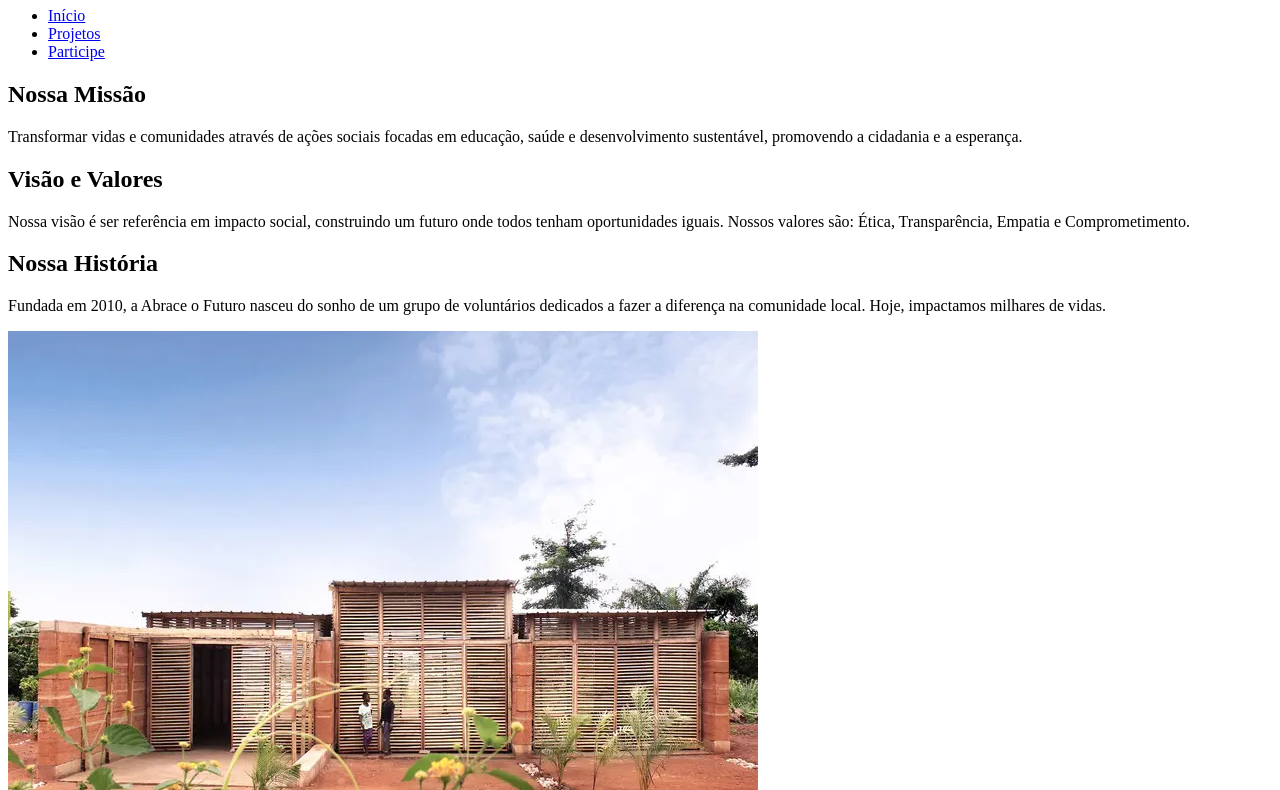
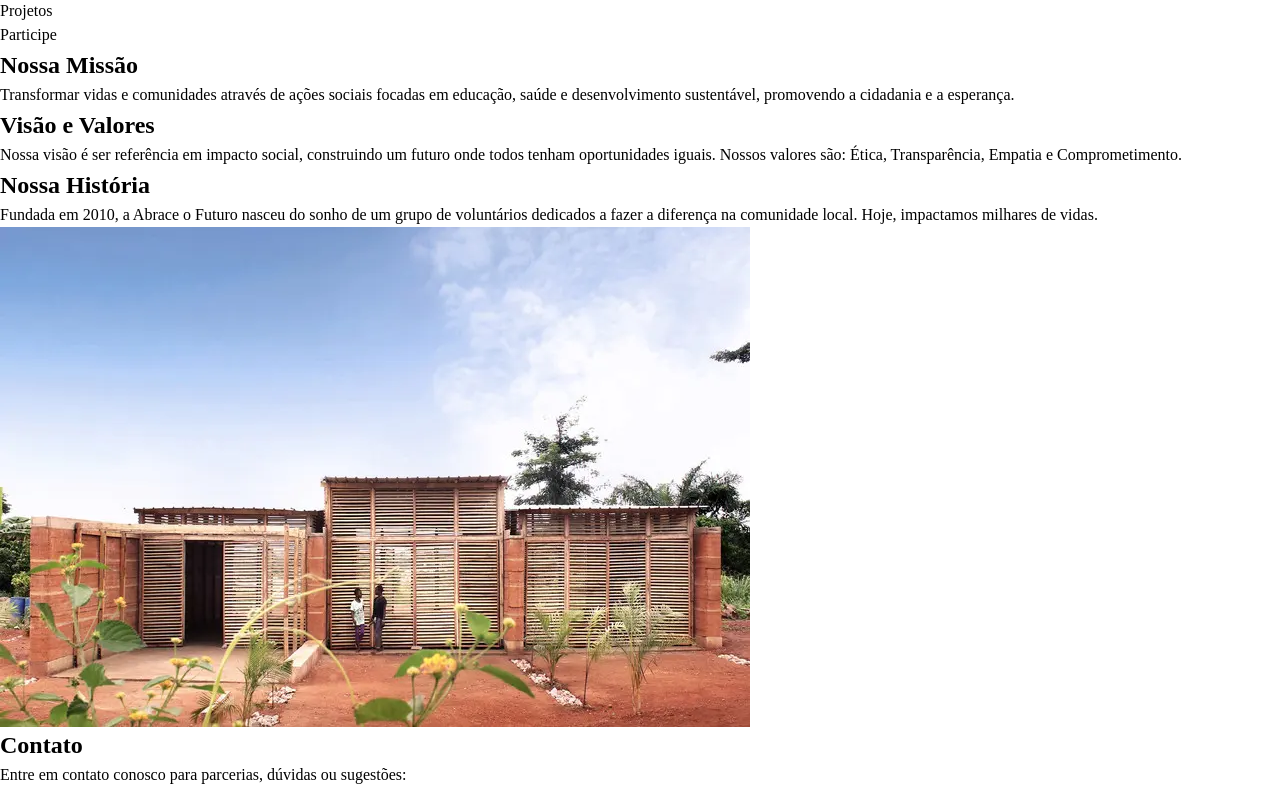
Before and after one commit to Leonardo-Ferreira98/projeto-ong-web, a plain HTML site: page index.html in a window 1280 px wide. Shown: the part 73-863 px from the top of the page. Drawn offline with Linux system fonts and the light colour scheme.

Commit message:
Add files via upload
Criação do Design System e estrutura CSS

```diff
--- /dev/null
+++ b/assets/css/reset.css
@@ -0,0 +1,39 @@
+/* Arquivo: assets/css/reset.css
+  Descrição: Remove estilos padrão do navegador (Normalize/Reset básico).
+*/
+
+/* Reseta o box-sizing para um modelo mais intuitivo */
+*,
+*::before,
+*::after {
+  box-sizing: border-box;
+}
+
+/* Remove margens e paddings padrão */
+body, h1, h2, h3, h4, h5, h6, p, ul, li, figure, figcaption, blockquote, dl, dd, fieldset, legend {
+  margin: 0;
+  padding: 0;
+}
+
+/* Remove estilos de lista padrão */
+ul {
+  list-style: none;
+}
+
+/* Garante que imagens sejam responsivas por padrão */
+img, picture, video, canvas, svg {
+  display: block;
+  max-width: 100%;
+}
+
+/* Remove decoração e cor de links padrão */
+a {
+  text-decoration: none;
+  color: inherit;
+}
+
+/* Torna o body 100% da altura da viewport */
+body {
+  min-height: 100vh;
+  line-height: 1.5;
+}
--- /dev/null
+++ b/assets/css/variables.css
@@ -0,0 +1,55 @@
+/* Arquivo: assets/css/variables.css
+  Descrição: Define o Sistema de Design (Design System) do projeto.
+  Contém: Paleta de Cores, Tipografia e Espaçamentos (Requisitos da Entrega II).
+*/
+
+/* O :root permite que essas variáveis sejam globais (usadas em todos os arquivos) */
+:root {
+
+  /* --- 1. Paleta de Cores (8+ cores) --- */
+
+  /* Primárias (Azul - confiança, seriedade) */
+  --cor-primaria: #005f9e;
+  --cor-primaria-escura: #004a7c;
+
+  /* Secundárias (Laranja - ação, humanitário) */
+  --cor-secundaria: #f39c12;
+  --cor-secundaria-escura: #d0840e;
+
+  /* Neutras (Para fundos, textos e bordas) */
+  --cor-neutra-clara-1: #ffffff;         /* Branco puro */
+  --cor-neutra-clara-2: #f4f4f8;         /* Fundo levemente cinza */
+  --cor-neutra-media: #dfe3e8;           /* Bordas, divisões */
+  --cor-neutra-escura-1: #454f5b;        /* Texto principal */
+  --cor-neutra-escura-2: #1c232b;        /* Títulos */
+
+  /* Feedback (Para componentes de alerta e formulários) */
+  --cor-sucesso: #28a745;
+  --cor-erro: #dc3545;
+  --cor-aviso: #ffc107;
+
+  /* --- 2. Tipografia (5+ tamanhos) --- */
+
+  /* Família da Fonte */
+  --fonte-primaria: 'Montserrat', sans-serif;
+
+  /* Tamanhos (Hierarquia) - Usamos 'rem' para acessibilidade */
+  --tamanho-xxg: 3.052rem;  /* h1 - 48.83px */
+  --tamanho-xg: 2.441rem;   /* h2 - 39.06px */
+  --tamanho-lg: 1.953rem;   /* h3 - 31.25px */
+  --tamanho-md: 1.563rem;   /* Subtítulos - 25px */
+  --tamanho-base: 1.25rem;    /* Corpo (p) - 20px */
+  --tamanho-sm: 1.0rem;     /* Pequeno - 16px */
+  --tamanho-xs: 0.8rem;     /* Mínimo - 12.8px */
+  /* Nota: Definimos 7 tamanhos, cumprindo o requisito de "no mínimo 5". */
+
+
+  /* --- 3. Sistema de Espaçamento Modular (Base 8px) --- */
+  --espaco-1: 8px;   /* 1x */
+  --espaco-2: 16px;  /* 2x */
+  --espaco-3: 24px;  /* 3x */
+  --espaco-4: 32px;  /* 4x */
+  --espaco-5: 48px;  /* 6x */
+  --espaco-6: 64px;  /* 8x */
+
+}
--- a/index.html
+++ b/index.html
@@ -5,6 +5,14 @@
   <meta name="viewport" content="width=device-width, initial-scale=1.0">
   <meta name="description" content="Página inicial da ONG Abrace o Futuro, dedicada a projetos sociais e voluntariado.">
   <title>ONG Abrace o Futuro - Página Inicial</title>
+  <link rel="preconnect" href="https://fonts.googleapis.com">
+  <link rel="preconnect" href="https://fonts.gstatic.com" crossorigin>
+  <link href="https://fonts.googleapis.com/css2?family=Montserrat:wght@400;700&display=swap" rel="stylesheet">
+
+  <link rel="stylesheet" href="assets/css/reset.css">
+  <link rel="stylesheet" href="assets/css/variables.css">
+  <link rel="stylesheet" href="assets/css/style.css">
+  <link rel="stylesheet" href="assets/css/responsive.css">
 </head>
 <body>
 
```
Also changed, not shown: cadastro.html (+8 -0 lines), projetos.html (+8 -0 lines), assets/css/responsive.css (added), assets/css/style.css (added).
